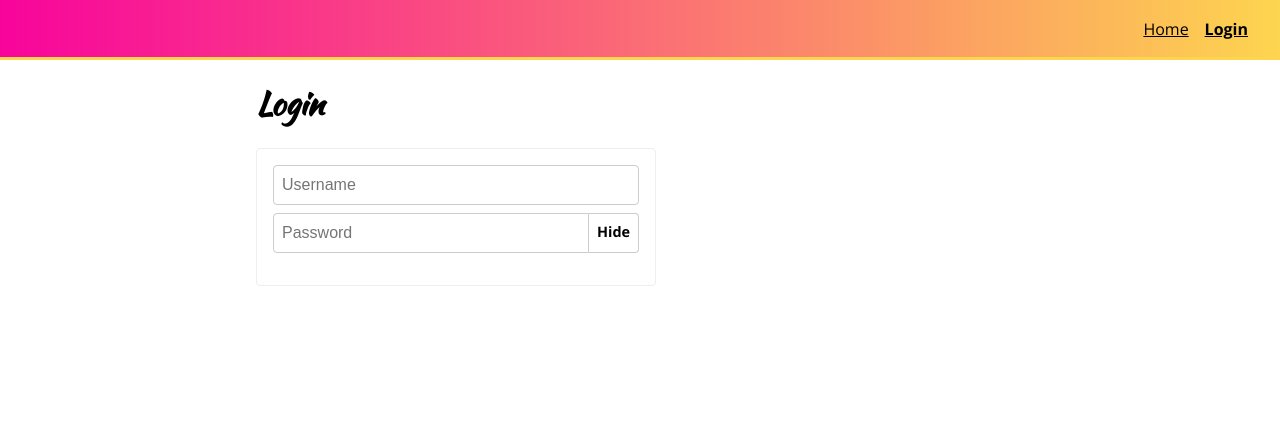
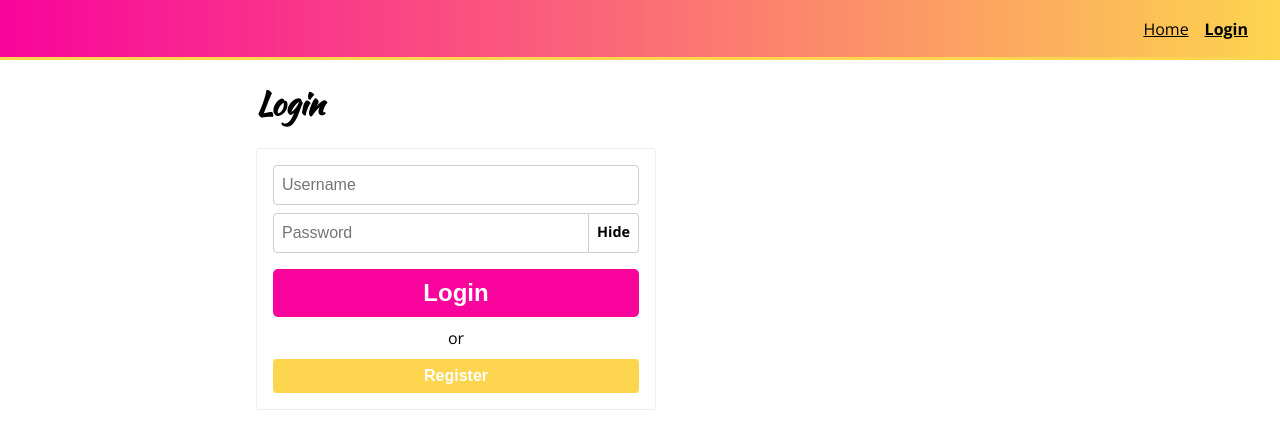
Before and after one commit to mj305/StyledComponents-0, a React (Create React App) app: page /login in a window 1280 px wide. Shown: the top 448 px of the page. Built offline with nearby package versions, Linux system fonts and the light colour scheme.

Commit message:
state for loading button

```diff
--- a/src/components/common/Button.js
+++ b/src/components/common/Button.js
@@ -1,14 +1,17 @@
-import styled, { css } from 'styled-components'
+import styled, { css } from "styled-components";
 
 const Button = styled.button`
   color: white;
-    background: ${props => props.secondary ? 'black' : '#f8049c' };
+  background: ${(props) => (props.secondary ? "#fdd54f" : "#f8049c")};
   font-weight: bold;
-    ${props => props.large ? css`
+  ${(props) =>
+    props.large
+      ? css`
           padding: 10px;
           border-radius: 5px;
           font-size: 1.5em;
-    ` : css`
+        `
+      : css`
           padding: 8px;
           border-radius: 4px;
           font-size: 1em;
@@ -19,10 +22,10 @@
   display: block;
   white-space: none;
 
-    &:disabled{
+  &:disabled {
     background: #eee;
     color: #666;
   }
 `;
 
-export {Button};
+export { Button };
--- a/src/components/pages/Login.js
+++ b/src/components/pages/Login.js
@@ -1,5 +1,5 @@
-import React, { useState } from "react";
-import { PageLayout, Input, PasswordInput } from "components/common";
+import React, { useState, useEffect } from "react";
+import { PageLayout, Input, PasswordInput, Button } from "components/common";
 import styled from "styled-components";
 
 const Form = styled.form`
@@ -11,10 +11,18 @@
   box-sizing: border-box;
   color: black;
   border-radius: 4px;
+
+  .alt-text {
+    text-align: center;
+    margin: 10px 0;
+  }
 `;
+
+let timeout;
 
 export default function Login() {
   const [formFields, setFormFields] = useState({ username: "", password: "" });
+  const [loading, setLoading] = useState(false);
 
   function handleInputChange(e) {
     e.persist();
@@ -24,10 +32,26 @@
     }));
   }
 
+  function handleSubmit(e) {
+    e.preventDefault();
+    setLoading(true);
+    timeout = setTimeout(() => {
+      setLoading(false);
+    }, 2000);
+  }
+
+  useEffect(() => {
+    return () => {
+      if (timeout) {
+        clearTimeout(timeout);
+      }
+    };
+  }, []);
+
   return (
     <PageLayout>
       <h1>Login</h1>
-      <Form>
+      <Form onSubmit={handleSubmit}>
         <Input
           value={formFields.username}
           onChange={handleInputChange}
@@ -41,6 +65,17 @@
           onChange={handleInputChange}
           name="password"
         />
+        <Button large type="submit" disabled={loading}>
+          {loading ? "Loading..." : "Login"}
+        </Button>
+        {!loading && (
+          <>
+            <div className="alt-text"> or </div>
+            <Button secondary type="button">
+              Register
+            </Button>
+          </>
+        )}
       </Form>
     </PageLayout>
   );
```
Lines whose indentation alone changed are shown as unchanged.
